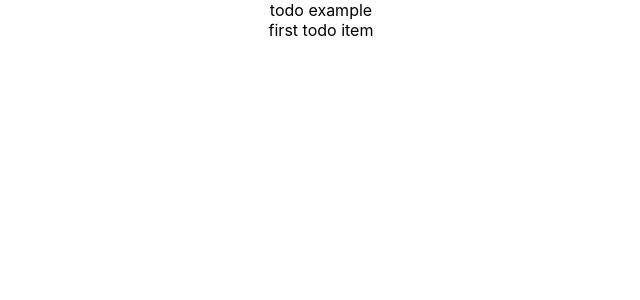
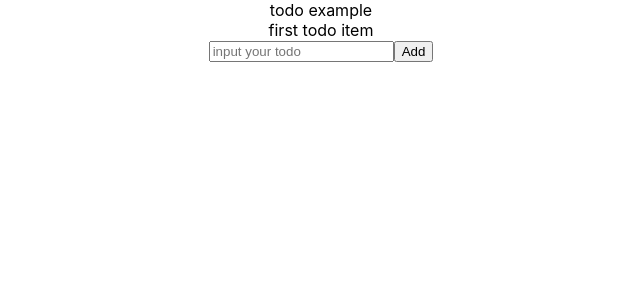
Before and after one commit to CASTRDE/react-router-Day13, a React (Create React App) app: page / in a window 1280 px wide. Shown: the top 300 px of the page, without its empty margins (319-959 px from the left). Built offline with nearby package versions, Linux system fonts and the light colour scheme.

Commit message:
feat:create a TodoGenerator to get user input

```diff
--- /dev/null
+++ b/src/features/todo/TodoGenerator.js
@@ -0,0 +1,22 @@
+import { useState } from "react";
+
+const TodoGenerator = () => {
+    const [todoText, setTodoText] = useState("");
+
+    const onTodoTextChange = (event) => {
+        setTodoText(event.target.value);
+    };
+
+    return (
+    <div>
+        <input
+        type = "text"
+        placeholder="input your todo"
+        value={todoText}
+        onChange={onTodoTextChange}/>
+        <button>Add</button>
+    </div>
+    );
+};
+
+export default TodoGenerator;
--- a/src/features/todo/TodoList.js
+++ b/src/features/todo/TodoList.js
@@ -1,11 +1,17 @@
 import { useSelector } from "react-redux/es/exports";
+import TodoGenerator from "./TodoGenerator";
 import TodoGroup from "./TodoGroup";
 
 const TodoList = () => {
     const todoList = useSelector((state) => state.todoList);
 
     console.log(todoList);
-    return <TodoGroup todoList={todoList}/>;
+    return (
+        <>
+            <TodoGroup todoList={todoList}/>
+            <TodoGenerator/>
+        </>
+    );
 };
 
 export default TodoList;
```
